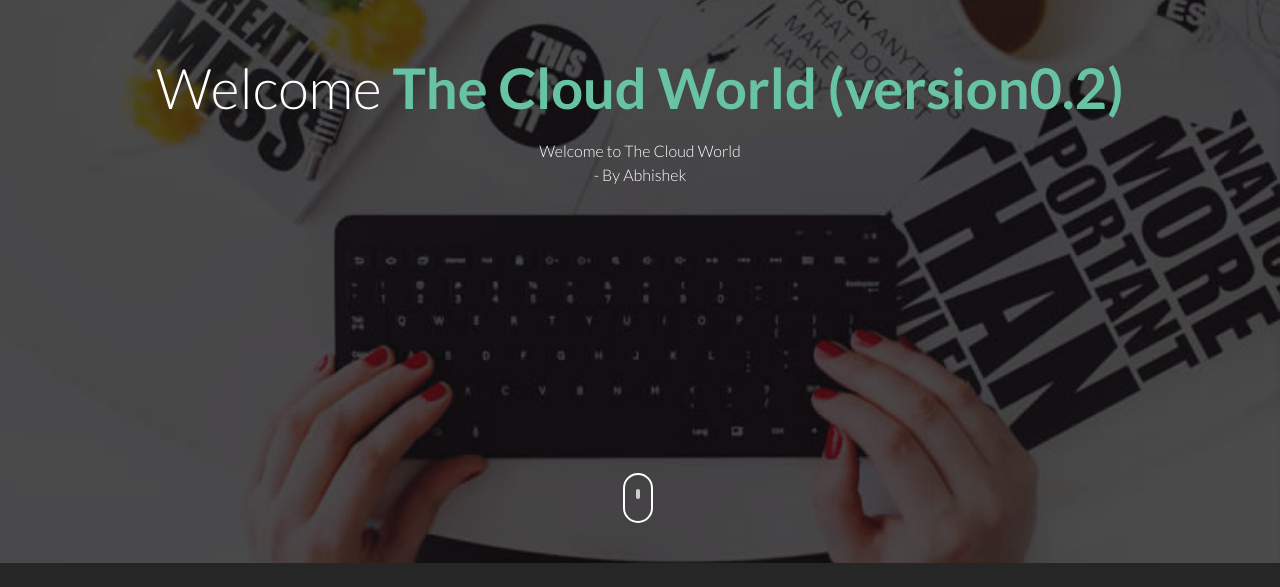
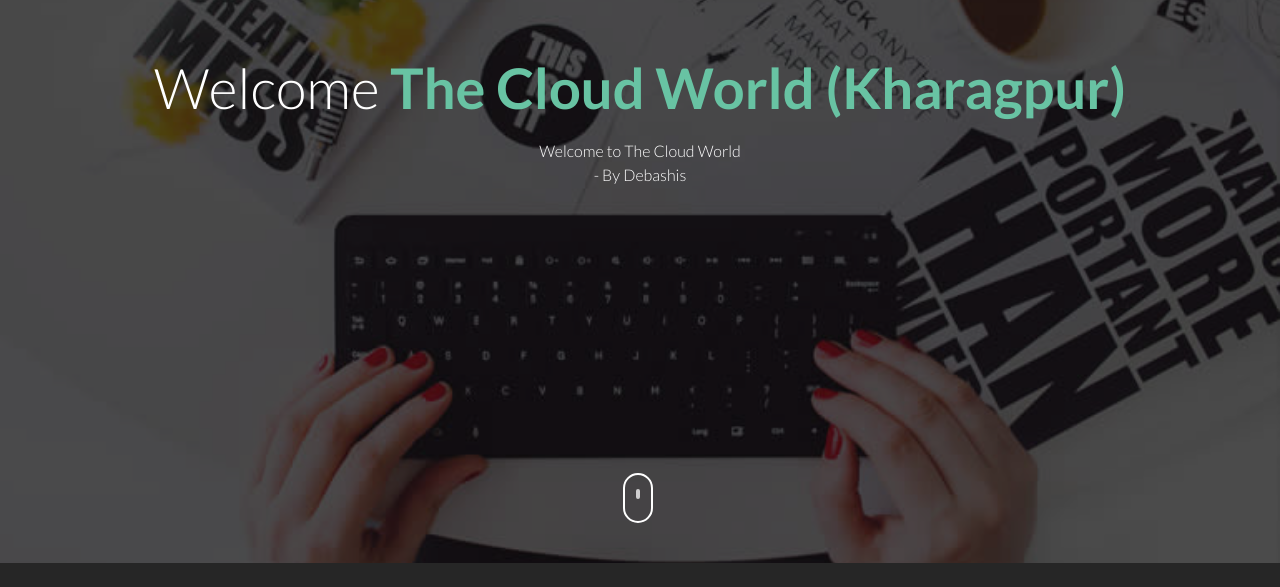
Before and after one commit to Abhishek1001870/Tools, a plain HTML site: page index.html in a window 1280 px wide. Shown: the part 237-824 px from the top of the page. Drawn offline with Linux system fonts and the light colour scheme.

Commit message:
Update index.html

```diff
--- a/index.html
+++ b/index.html
@@ -39,8 +39,8 @@
 				<div class="col-md-12 text-center st-header-content">
 					<div class="logo"><a href=""><img src="images/logo.png" alt=""></a></div>
 					<div class="st-header-title">
-						<h2>Welcome <span>The Cloud World (version0.2)</span></h2>
-						<p>Welcome to The Cloud World <br /> - By Abhishek </p>
+						<h2>Welcome <span>The Cloud World (Kharagpur)</span></h2>
+						<p>Welcome to The Cloud World <br /> - By Debashis </p>
 					</div>
 				</div>
 			</div>
```
